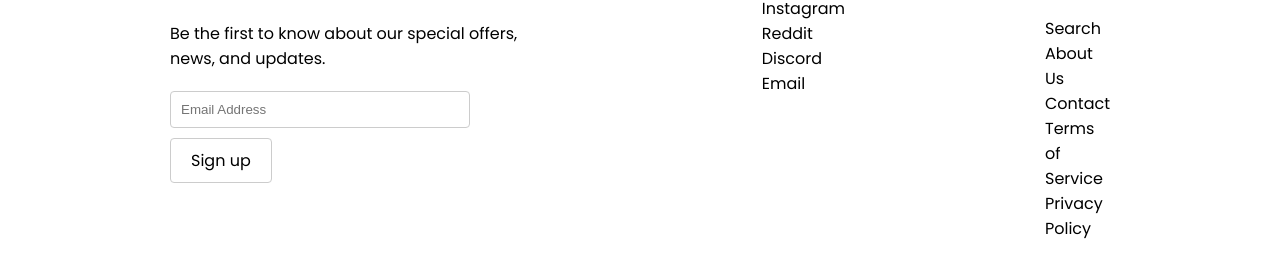
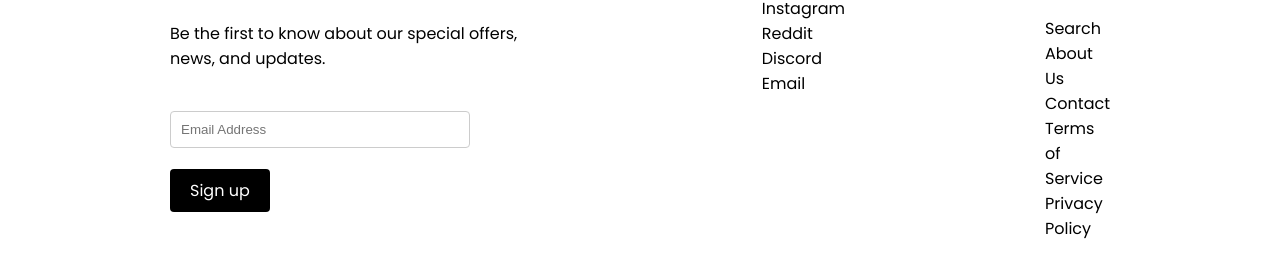
Before and after one commit to Juan-Script/miso-woods, a React (Vite) app: page / in a window 1280 px wide. Shown: the part 2754-3016 px from the top of the page. Built offline with nearby package versions, Linux system fonts and the light colour scheme.

Commit message:
Fix: arreglado escala imagen en resoluciones pequeñas

```diff
--- a/src/css/styles.css
+++ b/src/css/styles.css
@@ -75,6 +75,7 @@ body {
   width: 100%;
   height: auto;
   min-height: 390px;
+  object-fit: cover;
 }
 
 .artisans {
@@ -402,7 +403,7 @@ button:-webkit-details-marker {
 .input-container {
   position: relative;
   width: 300px;
-  margin-top: 20px;
+  margin-top: 40px;
 }
 
 .footer_container_input {
@@ -410,7 +411,7 @@ button:-webkit-details-marker {
 }
 
 .signup-container {
-  margin-top: 20px;
+  margin-top: 30px;
 }
 
 input {
@@ -423,9 +424,8 @@ input {
 .signup-button {
   position: relative;
   padding: 10px 20px;
-  background-color: white;
-  color: black;
-  border: 1px solid #ccc;
+  background-color: black;
+  color: white;
   border-radius: 4px;
   cursor: pointer;
 }
--- a/src/scss/layout/_footer.scss
+++ b/src/scss/layout/_footer.scss
@@ -17,7 +17,7 @@
 .input-container {
   position: relative;
   width: 300px;
-  margin-top: 20px;
+  margin-top: 40px;
 }
 
 .footer_container_input {
@@ -25,7 +25,7 @@
 }
 
 .signup-container {
-  margin-top: 20px;
+  margin-top: 30px;
 }
 
 input {
@@ -37,11 +37,9 @@ input {
 
 .signup-button {
   position: relative;
-
   padding: 10px 20px;
-  background-color: white;
-  color: black;
-  border: 1px solid #ccc;
+  background-color: black;
+  color: white;
   border-radius: 4px;
   cursor: pointer;
 }
--- a/src/scss/layout/_home.scss
+++ b/src/scss/layout/_home.scss
@@ -53,6 +53,7 @@
     width: 100%;
     height: auto;
     min-height: 390px;
+    object-fit: cover;
   }
 }
 
```
Also changed, not shown: 1 other file (tests, documents, lock files or other folders).
